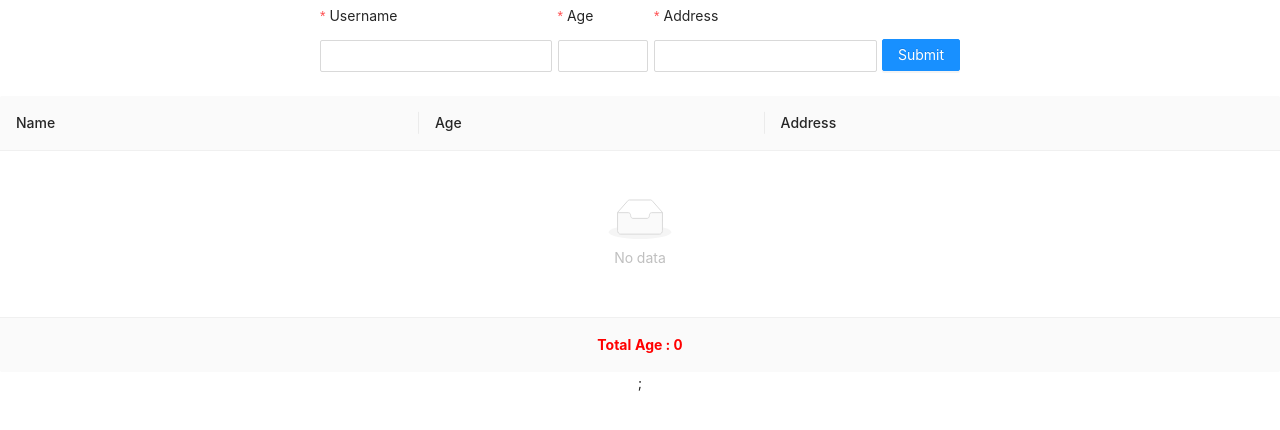
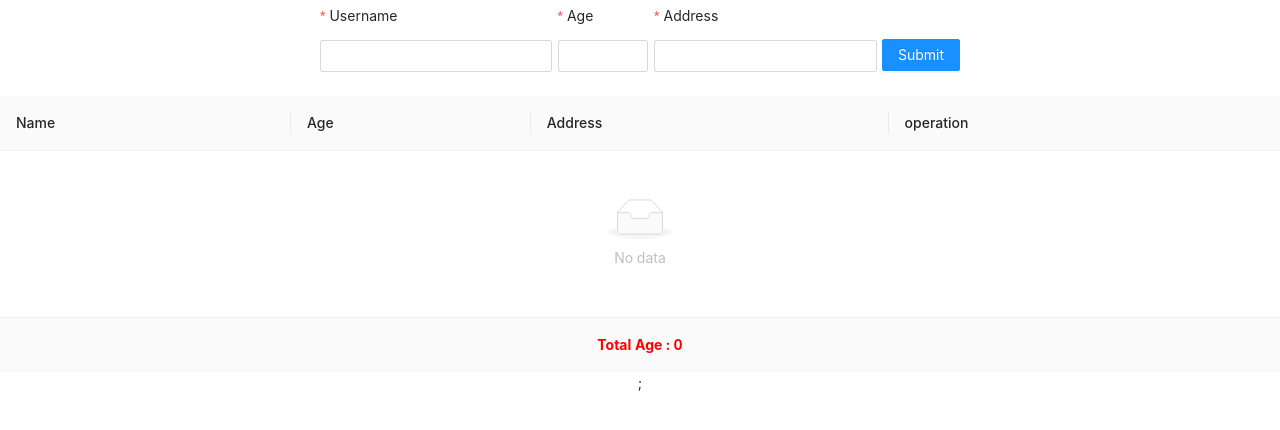
Before and after one commit to sohagraha/input-form-inform-edit, a React (Create React App) app: page / in a window 1280 px wide. Shown: the top 430 px of the page. Built offline with nearby package versions, Linux system fonts and the light colour scheme.

Commit message:
style : change some style

```diff
--- a/src/components/TableForm.js
+++ b/src/components/TableForm.js
@@ -1,4 +1,4 @@
-import { Input, Table } from 'antd';
+import { Input, Popconfirm, Table } from 'antd';
 import React from 'react';
 import 'antd/dist/antd.css'
 
@@ -9,6 +9,11 @@ const TableForm = ({ data, setData }) => {
 
     const handleLocal = (localNew) => {
         localStorage.setItem('users', JSON.stringify(localNew))
+    }
+    const handleDelete = (key) => {
+        const filterd = data.filter((item) => item.key !== key);
+        setData(filterd);
+        localStorage.setItem('users', JSON.stringify(filterd))
     }
 
     const columns = [
@@ -41,6 +46,19 @@ const TableForm = ({ data, setData }) => {
             key: 'address',
 
         },
+        {
+            title: 'operation',
+            dataIndex: 'operation',
+            render: (_, record) =>
+                data.length >= 1 ? (
+                    <Popconfirm title="Sure to delete?" onConfirm={() => handleDelete(record.key)}>
+                        <a style={{
+                            color: 'red',
+                            fontWeight: "bold",
+                        }}>Delete</a>
+                    </Popconfirm>
+                ) : null,
+        },
     ];
 
     return (
```
